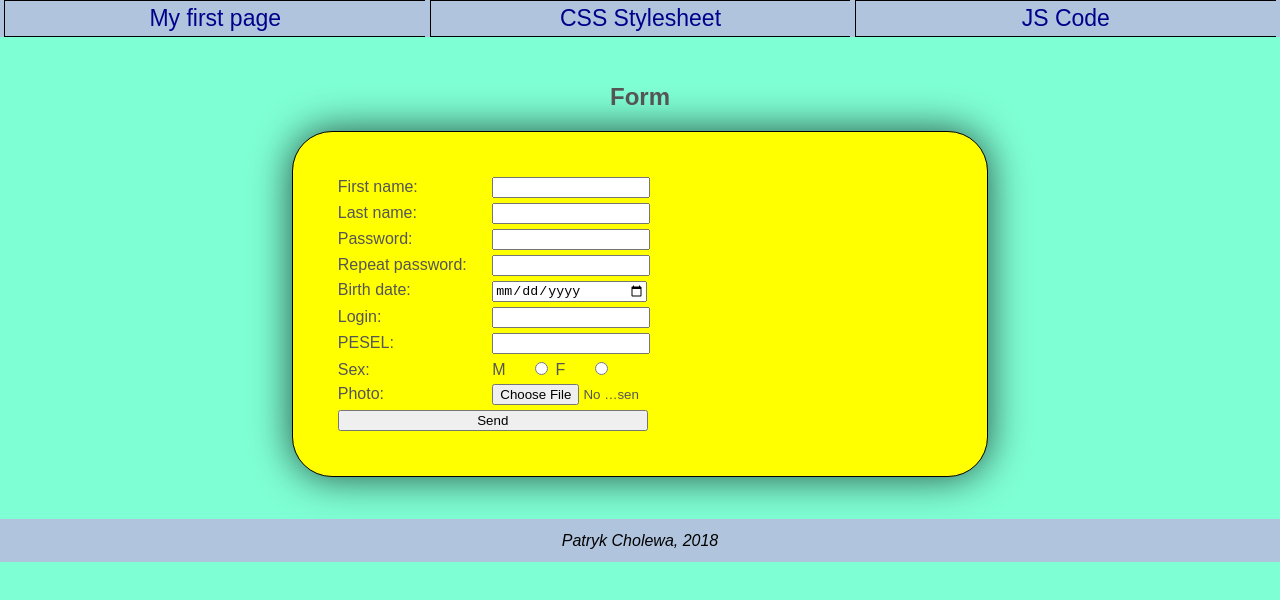
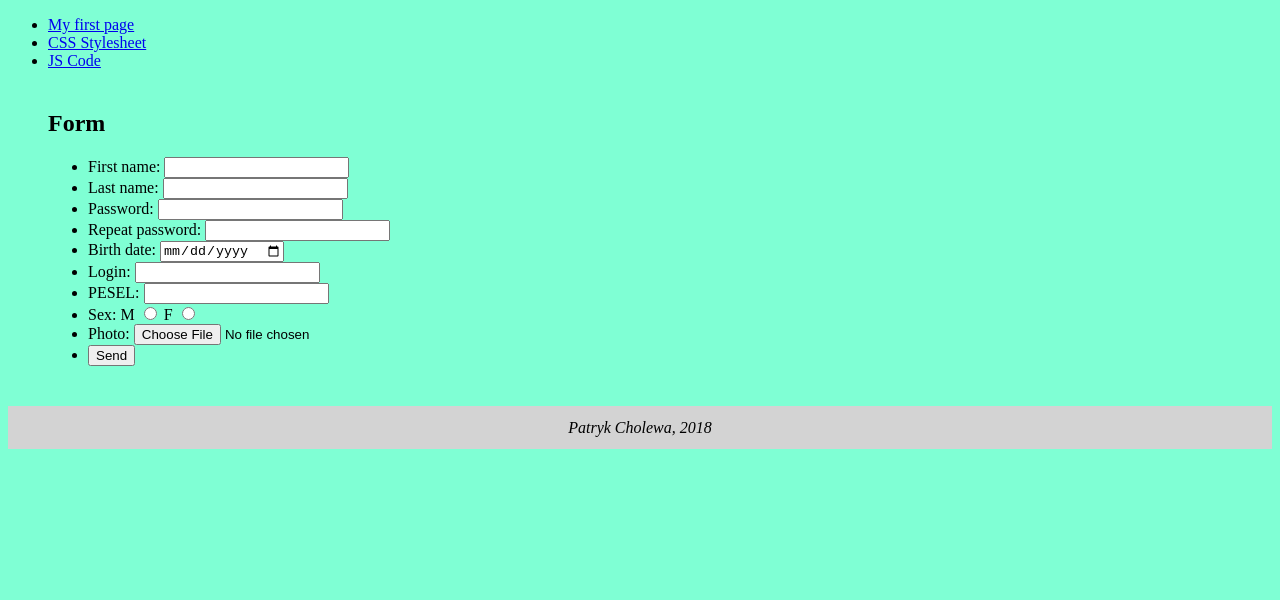
Before and after one commit to PatrykCholewa/PI_Stored, a plain HTML site: page static/register.html in a window 1280 px wide. Drawn offline with Linux system fonts and the light colour scheme.

Commit message:
create login

```diff
--- a/static/css/main.css
+++ b/static/css/main.css
@@ -1,137 +1,32 @@
 :root {
     --bg-color: aquamarine;
-    --side-color: lightsteelblue;
-    --hyper-text-color: yellow;
-    --hyper-bg-color: darkblue;
-    --valid-color: green;
-    --invalid-color: firebrick;
+    --footer-color: lightgrey;
 }
 
 body {
     background: var(--bg-color);
-    font-family: SansSerif, sans-serif;
-    padding: 0;
-    margin: 0;
+}
+
+form fieldset {
+    box-shadow: 3px 3px 1px 3px rgba(0,0,0,0.4);
+    background: white;
+    border-radius: 20px;
+}
+
+form fieldset legend {
+    position: relative;
+    left: 1em;
+    top: 1em;
+}
+
+main {
+    margin: 40px;
 }
 
 footer {
-    background: var(--side-color);
+    background: var(--footer-color);
     margin: 0;
     padding: 1%;
     display: block;
     text-align: center;
 }
-
-header {
-    background: var(--side-color);
-    margin: 0;
-    padding: 0;
-    display: block;
-    text-align: center;
-}
-
-header ul{
-    margin: 0;
-    padding: 0;
-    display: block;
-}
-
-header ul li{
-    display: inline-block;
-    border: 1px black solid;
-    border-right: none;
-    width: 32.8%;
-    height: 100%;
-}
-
-header ul li a{
-    display: block;
-    padding: 1%;
-    font-size: 23px;
-    text-align: center;
-    text-decoration-line: none;
-    color: var(--hyper-bg-color);
-}
-
-header ul li a:hover{
-    background: var(--hyper-bg-color);
-    color: var(--hyper-text-color);
-}
-
-section{
-    padding: 2%;
-    color: #555555;
-}
-
-h1{
-    text-align: center;
-}
-
-form ul {
-    width: auto;
-    padding: 40px;
-    border: 1px groove black;
-    list-style: none;
-    background: var(--hyper-text-color);
-    border-radius: 40px;
-    box-shadow: 0 0 40px 0 rgba(0,0,0,0.7);
-}
-
-form ul li {
-    display: block;
-    width: 400px;
-    margin: 5px;
-}
-
-form ul li label {
-    width: 150px;
-    display: inline-block;
-}
-
-form ul li input {
-    width: 150px;
-    display: inline-block;
-}
-
-form ul li meter {
-    height: 1em;
-    border-radius: 25px;
-}
-
-label.sex-input {
-    width: auto;
-    margin-right: 20px;
-}
-
-input.sex-input {
-    width: auto;
-}
-
-.input-status {
-    font-size: 13px;
-    display: inline-block;
-}
-
-#submit-button {
-    width: 310px;
-}
-
-figure figcaption{
-    text-align: center;
-    font-style: italic;
-}
-
-.center {
-    display: block;
-    margin-left: auto;
-    margin-right: auto;
-    width: 50%;
-}
-
-.valid-input {
-    color: var(--valid-color);
-}
-
-.invalid-input {
-    color: var(--invalid-color);
-}
```
Also changed, not shown: static/login.html (added, +74 -0 lines), 1 other file.
